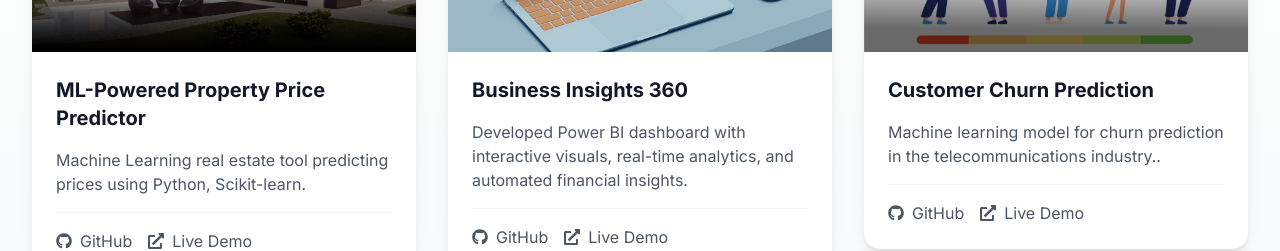
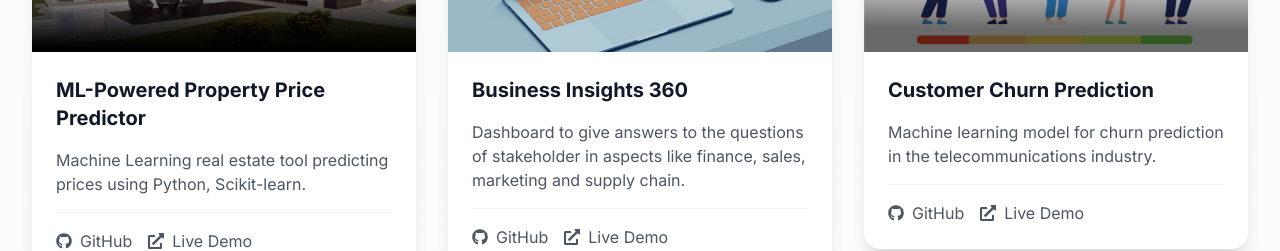
Before and after one commit to tirshiva/Analyst-Portfolio, a React (Vite) app: page / in a window 1280 px wide. Shown: the part 1140-1391 px from the top of the page. Built offline with nearby package versions, Linux system fonts and the light colour scheme.

Commit message:
Update projects.js

```diff
--- a/src/data/projects.js
+++ b/src/data/projects.js
@@ -22,7 +22,7 @@ export const projects = [
   {
     id: 2,
     title: "Business Insights 360",
-    description: "Developed Power BI dashboard with interactive visuals, real-time analytics, and automated financial insights.",
+    description: "Dashboard to give answers to the questions of stakeholder in aspects like finance, sales, marketing and supply chain.",
     techStack: ["Power BI", "DAX", "Power Query", "Business Intelligence"],
     githubLink: "https://github.com/Shivanshu2407/Business_Insight_360",
     demoLink: "https://app.powerbi.com/view?r=eyJrIjoiM2I4YTM3NDMtMGEzZi00NjQ4LTliOGEtM2JjZWMzNmQ0N2FjIiwidCI6ImM2ZTU0OWIzLTVmNDUtNDAzMi1hYWU5LWQ0MjQ0ZGM1YjJjNCJ9",
@@ -31,7 +31,7 @@ export const projects = [
   {
     id: 4,
     title: "Customer Churn Prediction",
-    description: "Machine learning model for churn prediction in the telecommunications industry..",
+    description: "Machine learning model for churn prediction in the telecommunications industry.",
     techStack: ["Python","Random Forest Classifier","Hyperparameter tuning","Cross Validation"],
     githubLink: "https://github.com/Shivanshu2407/Customer-Churn-Analysis/tree/main",
     demoLink: "https://shivanshu2407-customer-churn-analysis-srcapp-b4z2jc.streamlit.app/",
```
